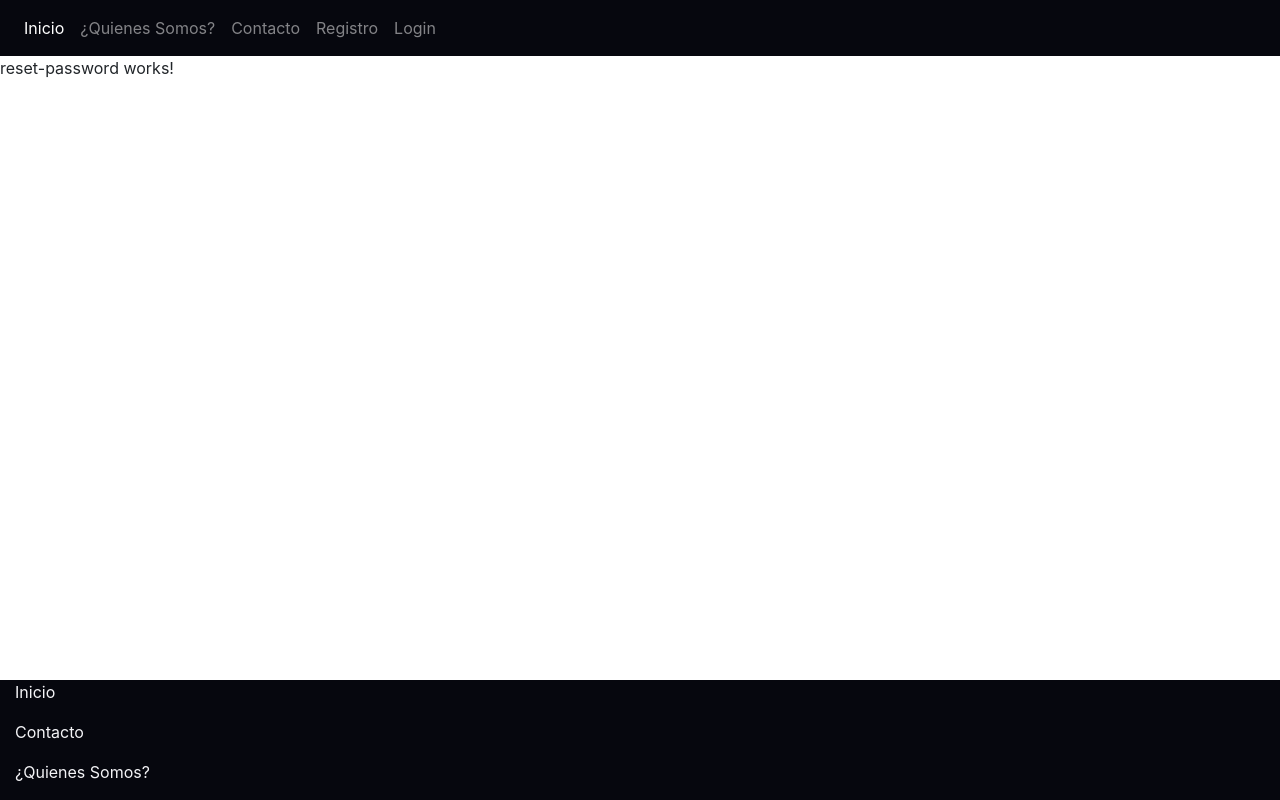
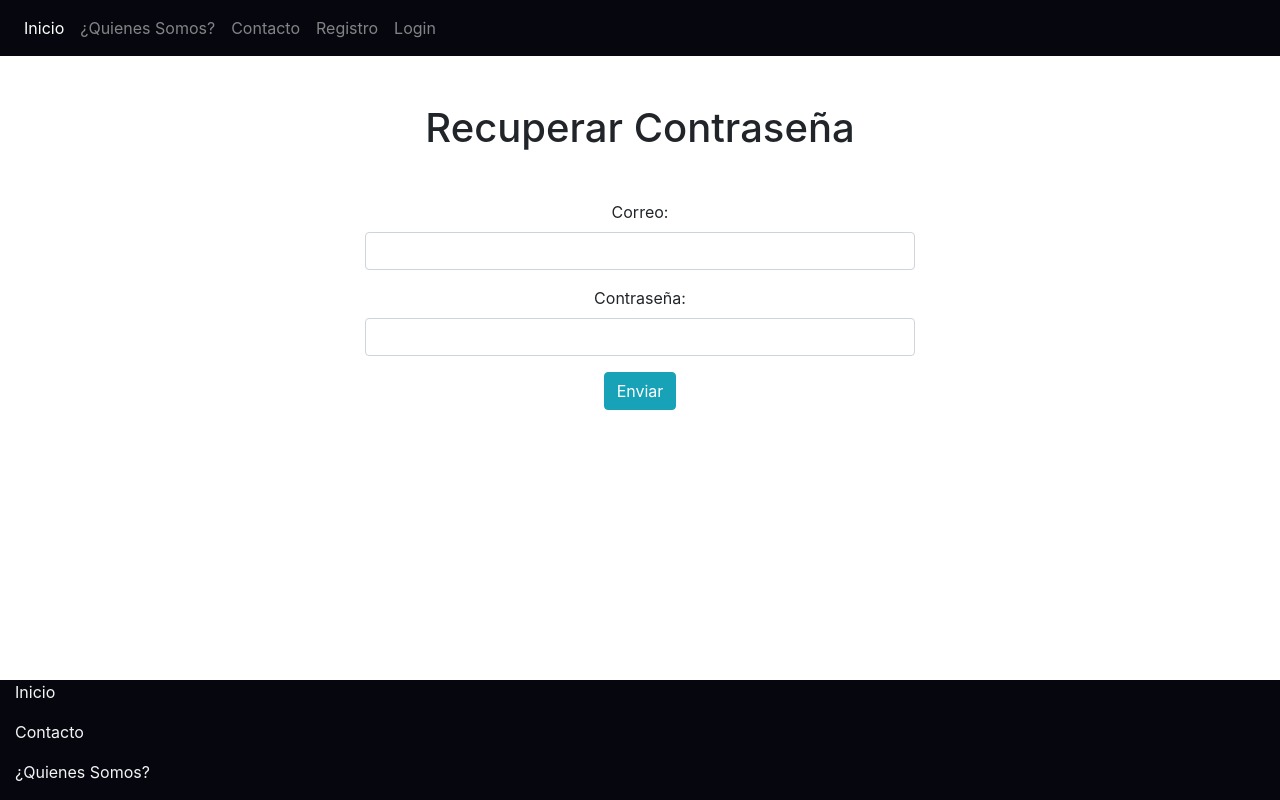
Before and after one commit to dpsena/MalalaFront, an Angular app: page /reset-password in a window 1280 px wide. Built offline with nearby package versions, Linux system fonts and the light colour scheme.

Commit message:
Se crearon los formularios de login y recuperar contraseña

```diff
--- a/src/app/Components/login/login.component.css
+++ b/src/app/Components/login/login.component.css
@@ -0,0 +1,3 @@
+.frase:hover{
+    color: #307272;
+}
--- a/src/app/Components/login/login.component.html
+++ b/src/app/Components/login/login.component.html
@@ -1 +1,19 @@
-<p>login works!</p>
+<div class="container text-center">
+    <h1 class="m-5">Iniciar Sesión</h1>
+    <form [formGroup]='loginForm' (ngSubmit)='saveUser()'>
+        <div class="form-row justify-content-center">
+            <div class="form-group col-md-6">
+                <label>Correo: </label>
+                <input formControlName="email" type="text" class="form-control">
+            </div>
+        </div>
+        <div class="form-row justify-content-center">
+            <div class="form-group col-md-6">
+                <label>Contraseña:  </label>
+                <input formControlName="password" type="password" class="form-control">
+            </div>
+        </div>
+        <p routerLink='/reset-password' class="frase">¿Olvidaste tu Contraseña?</p>
+        <button class="btn btn-info">Registrate</button>
+    </form>
+</div>
--- a/src/app/Components/login/login.component.ts
+++ b/src/app/Components/login/login.component.ts
@@ -1,5 +1,5 @@
 import { Component, OnInit } from '@angular/core';
-
+import { FormBuilder, Validators, FormGroup } from '@angular/forms';
 @Component({
   selector: 'app-login',
   templateUrl: './login.component.html',
@@ -7,9 +7,30 @@ import { Component, OnInit } from '@angular/core';
 })
 export class LoginComponent implements OnInit {
 
-  constructor() { }
+  loginForm: FormGroup
+
+  constructor(
+    private formBuilder: FormBuilder
+  ) {
+    this.validator()
+   }
 
   ngOnInit(): void {
   }
 
+  validator(){
+    this.loginForm = this.formBuilder.group({
+      email: ['', [Validators.required, Validators.email] ],
+      password: ['', [Validators.required, Validators.minLength(6)] ]
+    })
+  }
+
+  saveUser(){
+    if(this.loginForm.valid){
+      alert('Se va a guardar la información')
+    }else{
+      alert('El formulario no es valido')
+    }
+  }
+
 }
--- a/src/app/Components/reset-password/reset-password.component.html
+++ b/src/app/Components/reset-password/reset-password.component.html
@@ -1 +1,18 @@
-<p>reset-password works!</p>
+<div class="container text-center">
+    <h1 class="m-5">Recuperar Contraseña</h1>
+    <form [formGroup]='resetPasswordForm' (ngSubmit)='saveUser()'>
+        <div class="form-row justify-content-center">
+            <div class="form-group col-md-6">
+                <label>Correo: </label>
+                <input formControlName="email" type="text" class="form-control">
+            </div>
+        </div>
+        <div class="form-row justify-content-center">
+            <div class="form-group col-md-6">
+                <label>Contraseña:  </label>
+                <input formControlName="password" type="password" class="form-control">
+            </div>
+        </div>
+        <button class="btn btn-info">Enviar</button>
+    </form>
+</div>
--- a/src/app/Components/reset-password/reset-password.component.ts
+++ b/src/app/Components/reset-password/reset-password.component.ts
@@ -1,5 +1,5 @@
 import { Component, OnInit } from '@angular/core';
-
+import {FormBuilder, Validators, FormGroup} from '@angular/forms';
 @Component({
   selector: 'app-reset-password',
   templateUrl: './reset-password.component.html',
@@ -7,9 +7,29 @@ import { Component, OnInit } from '@angular/core';
 })
 export class ResetPasswordComponent implements OnInit {
 
-  constructor() { }
+  resetPasswordForm: FormGroup
+
+  constructor(
+    private formBuilder: FormBuilder
+  ) {
+    this.validator()
+  }
 
   ngOnInit(): void {
   }
 
+  validator(){
+    this.resetPasswordForm = this.formBuilder.group({
+      email: ['',[Validators.required, Validators.email]],
+      password: ['', [Validators.required, Validators.minLength(6)] ]
+    })
+  }
+
+  saveUser(){
+    if(this.resetPasswordForm.valid){
+      alert('Se va a guardar la información')
+    }else{
+      alert('El formulario no es valido')
+    }
+  }
 }
```
